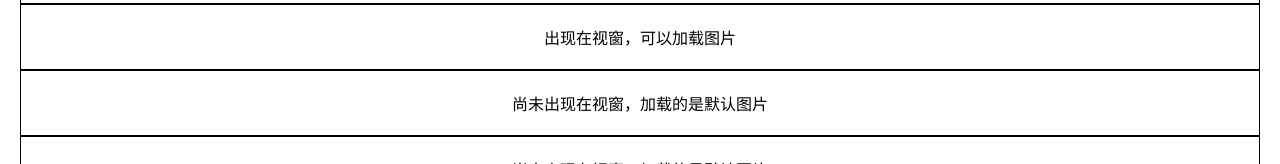
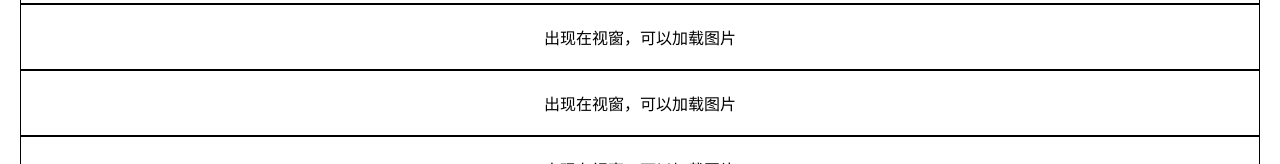
Before and after one commit to yokiyokiyoki/imgLazyLoad, a website: page index.html in a window 1280 px wide. Shown: the part 788-952 px from the top of the page. Drawn offline with Linux system fonts and the light colour scheme.

Commit message:
阶段性提交

```diff
--- a/index.html
+++ b/index.html
@@ -25,8 +25,8 @@
             app.appendChild(div)
         })
 
-        window.addEventListener('scroll', () => {
-            let scrollTop = document.getElementById('app').scrollTop
+        window.onscroll = function (e) {
+            let scrollTop = document.documentElement.scrollTop
             let windowHeight = window.innerHeight
             //懒加载
             for (let i = 0; i < images.length; i++) {
@@ -38,7 +38,7 @@
                     }, 3000)
                 }
             }
-        })
+        }
 
         console.log(images, imgArr, app)
     </script>
--- a/src/index.css
+++ b/src/index.css
@@ -1,12 +1,8 @@
 html,
 body {
   margin: 0;
-  height: 100%;
-  width: 100%;
 }
 #app {
-  height: 100%;
-  width: 100%;
 }
 .load {
   margin: 0 20px;
```
Also changed, not shown: README.md.
